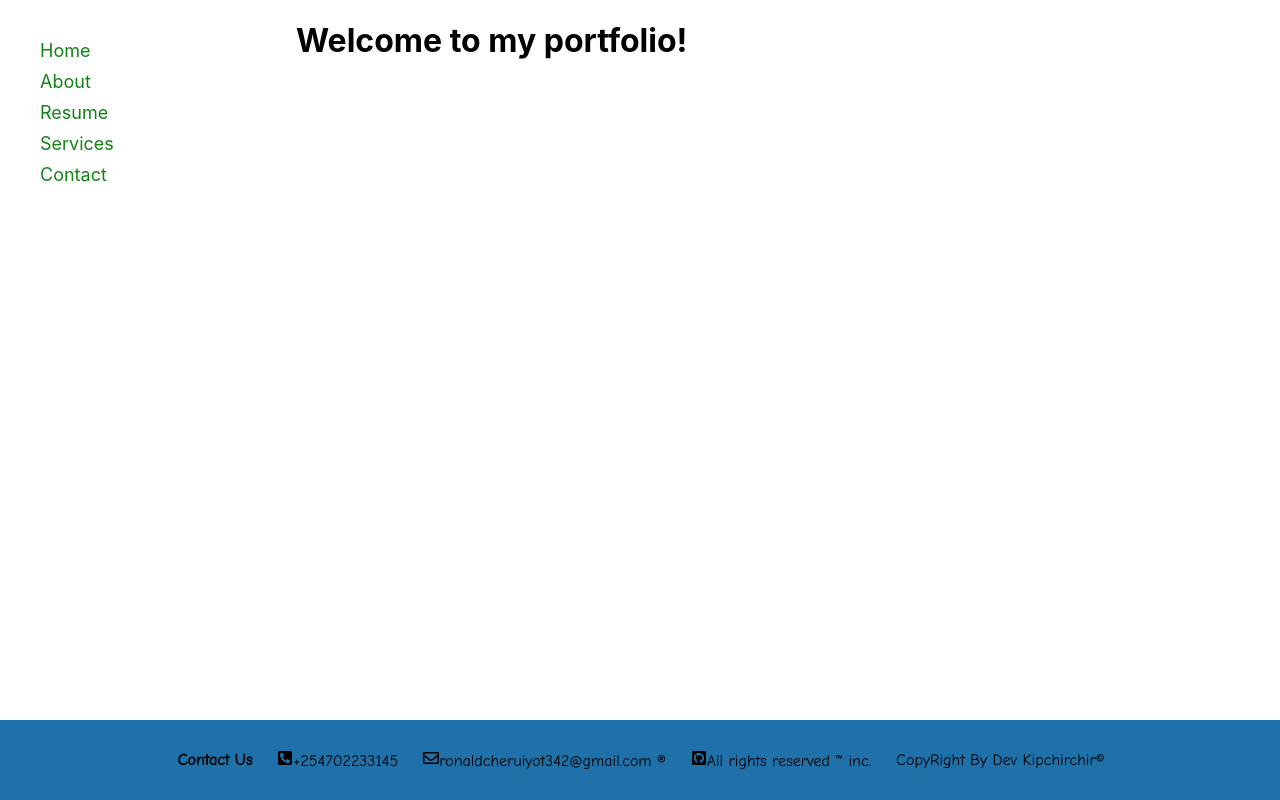
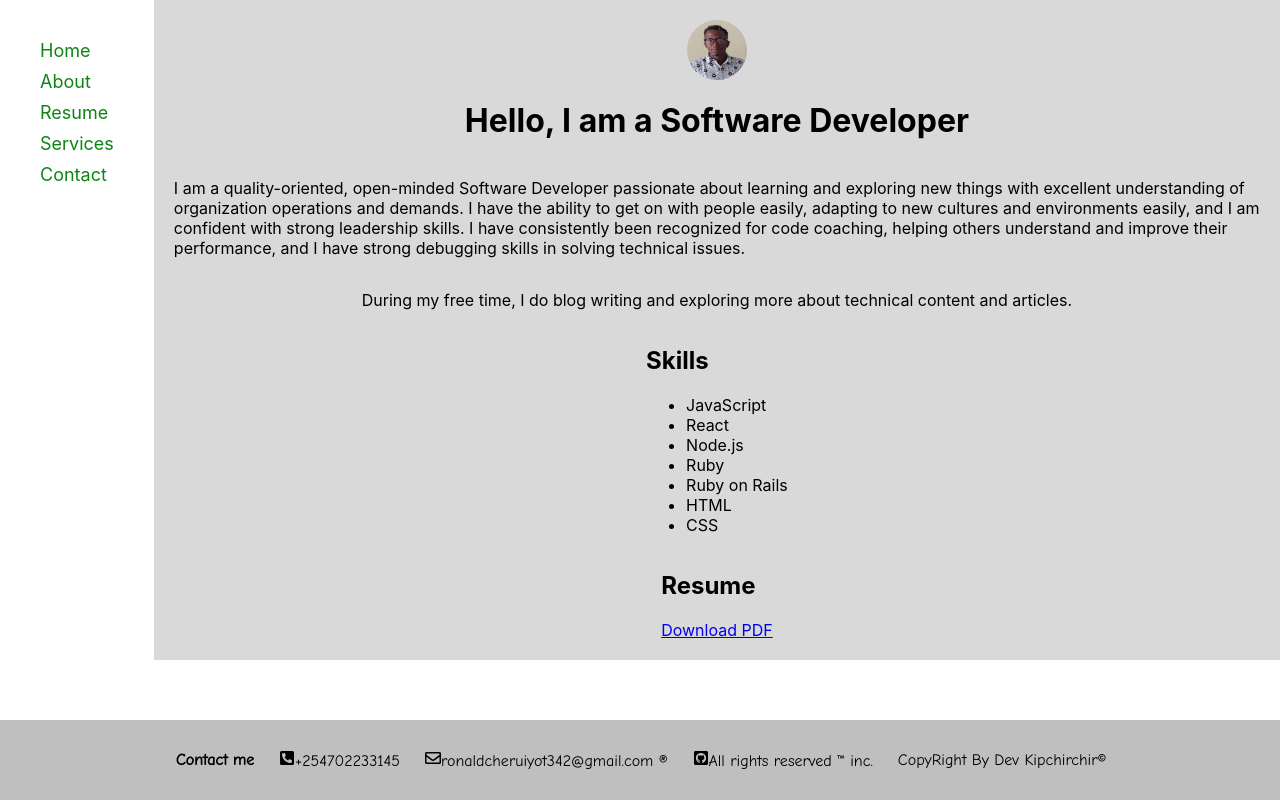
Before and after one commit to McRonaah/portfolio, a React (Create React App) app: page / in a window 1280 px wide. Built offline with nearby package versions, Linux system fonts and the light colour scheme.

Commit message:
updated home component

```diff
--- a/package.json
+++ b/package.json
@@ -12,6 +12,7 @@
     "react-router-dom": "^6.4.5",
     "react-scripts": "5.0.1",
     "styled-components": "^5.3.6",
+    "typed.js": "^2.0.12",
     "web-vitals": "^2.1.4"
   },
   "scripts": {
--- a/src/CSS/Footer.css
+++ b/src/CSS/Footer.css
@@ -3,7 +3,7 @@
 	font-family: 'Comic Neue', cursive;
 	color: black;
 	display: flex;
-	background-color: #1f71aa;
+	background-color: #bfbfbf;
 	height: 10vh;
 	width: 100%;
 	align-items: center;
--- a/src/CSS/Home.css
+++ b/src/CSS/Home.css
@@ -0,0 +1,19 @@
+.container {
+    display: flex;
+    flex-direction: column;
+    align-items: center;
+    padding: 20px;
+    background-color: #d9d9d9 ;
+
+    /* #f8f8f8 (light gray)
+    #f2f2f2 (dark gray)
+    #e6e6e6 (very light gray) */
+
+
+  }
+
+  .avatar {
+    width: 60px;
+    height: 60px;
+    border-radius: 60%;
+  }
--- a/src/CSS/Services.css
+++ b/src/CSS/Services.css
@@ -0,0 +1,28 @@
+.services-container {
+    display: flex;
+    flex-direction: column;
+    align-items: center;
+    padding: 20px;
+  }
+
+  .services {
+    display: flex;
+    flex-wrap: wrap;
+    justify-content: center;
+  }
+
+  .service {
+    width: 300px;
+    margin: 20px;
+    text-align: center;
+  }
+
+  .service h2 {
+    font-size: 1.5em;
+    margin: 10px 0;
+  }
+
+  .service p {
+    font-size: 1em;
+    margin: 10px 0;
+  }
--- a/src/components/Contact.jsx
+++ b/src/components/Contact.jsx
@@ -1,105 +1,17 @@
-// import React from 'react'
-import React, { useState } from 'react';
+import React from 'react'
 import '../CSS/Contact.css'
 
-const Contact = () => {
-  const [formData, setFormData] = useState({
-    fullName: '',
-    email: '',
-    phone: '',
-    subject: '',
-    message: ''
-  });
-
-  const [alerts, setAlerts] = useState({});
-
-  const handleChange = event => {
-    const { name, value } = event.target;
-    setFormData(prevState => ({
-      ...prevState,
-      [name]: value
-    }));
-  };
-
-  const validate = () => {
-    let tempAlerts = {};
-    let formIsValid = true;
-
-    if (!formData.fullName) {
-      formIsValid = false;
-      tempAlerts['fullName'] = 'Full name is required';
-    }
-
-    if (!formData.email) {
-      formIsValid = false;
-      tempAlerts['email'] = 'Email is required';
-    } else if (!formData.email.match(/^([\w.%+-]+)@([\w-]+\.)+([\w]{2,})$/i)) {
-      formIsValid = false;
-      tempAlerts['email'] = 'Invalid email address';
-    }
-
-    if (!formData.phone) {
-      formIsValid = false;
-      tempAlerts['phone'] = 'Phone number is required';
-    }
-
-    setAlerts(tempAlerts);
-    return formIsValid;
-  };
-
-  const handleSubmit = event => {
-    event.preventDefault();
-    if (validate()) {
-      // submit form data
-    }
-  };
-
+function Contact(){
   return (
-    <form onSubmit={handleSubmit} className='contact-form'>
-      <label htmlFor="fullName">Full Name:</label>
-      <input
-        type="text"
-        name="fullName"
-        value={formData.fullName}
-        onChange={handleChange}
-      />
-      {alerts.fullName && <p>{alerts.fullName}</p>}
-
-      <label htmlFor="email">Email:</label>
-      <input
-        type="text"
-        name="email"
-        value={formData.email}
-        onChange={handleChange}
-      />
-      {alerts.email && <p>{alerts.email}</p>}
-
-      <label htmlFor="phone">Phone:</label>
-      <input
-        type="text"
-        name="phone"
-        value={formData.phone}
-        onChange={handleChange}
-      />
-      {alerts.phone && <p>{alerts.phone}</p>}
-
-      <label htmlFor="subject">Subject:</label>
-      <input
-        type="text"
-        name="subject"
-        value={formData.subject}
-        onChange={handleChange}
-      />
-
-      <label htmlFor="message">Message:</label>
-      <textarea
-        name="message"
-        value={formData.message}
-        onChange={handleChange}
-      />
-
-      <button type="submit">Submit</button>
-    </form>
+    <div className="contact">
+      <h2>Contact</h2>
+      <ul>
+        <li>Email: <a href="mailto:example@gmail.com">example@gmail.com</a></li>
+        <li>Phone: (123) 456-7890</li>
+        <li>LinkedIn: <a href="https://linkedin.com/in/example">https://linkedin.com/in/example</a></li>
+        <li>GitHub: <a href="https://github.com/example">https://github.com/example</a></li>
+      </ul>
+    </div>
   );
 }
 
--- a/src/components/Footer.jsx
+++ b/src/components/Footer.jsx
@@ -7,7 +7,7 @@ function Footer () {
   return (
       <div className="footer">
           <div className="section1">
-              <h4>Contact Us</h4>
+              <h4>Contact me</h4>
           <p><FaPhoneSquareAlt />
                   +254702233145</p>
                   <p><FaRegEnvelope />
--- a/src/components/Home.jsx
+++ b/src/components/Home.jsx
@@ -1,12 +1,37 @@
 import React from 'react'
 import '../CSS/Home.css'
+import avatar from '../images/avatar.png';
 
 function Home() {
   return (
-    <div>
-      <h1> Welcome to my portfolio!</h1>
+    <div className="container">
+    <img src={avatar} alt="Avatar" className="avatar" />
+    <h1>Hello, I am a Software Developer</h1>
+    <p>
+      I am a quality-oriented, open-minded Software Developer passionate about learning and exploring new things with excellent understanding of organization operations and demands. I have the ability to get on with people easily, adapting to new cultures and environments easily, and I am confident with strong leadership skills. I have consistently been recognized for code coaching, helping others understand and improve their performance, and I have strong debugging skills in solving technical issues.
+    </p>
+    <p>
+      During my free time, I do blog writing and exploring more about technical content and articles.
+    </p>
+    <div className="skills">
+      <h2>Skills</h2>
+      <ul>
+        <li>JavaScript</li>
+        <li>React</li>
+        <li>Node.js</li>
+        <li>Ruby</li>
+        <li>Ruby on Rails</li>
+        <li>HTML</li>
+        <li>CSS</li>
+      </ul>
     </div>
-  )
+
+    <div className="resume">
+      <h2>Resume</h2>
+      <a href="/path/to/resume.pdf">Download PDF</a>
+    </div>
+  </div>
+);
 }
 
-export default Home
+export default Home;
--- a/src/components/Services.jsx
+++ b/src/components/Services.jsx
@@ -2,8 +2,25 @@ import React from 'react'
 import '../CSS/Services.css'
 function Services() {
   return (
-    <div>Services</div>
-  )
+    <div className="services-container">
+      <h1>Services</h1>
+      <div className="services">
+        <div className="service">
+          <h2>Web Development</h2>
+          <p>I offer full-stack web development services using technologies such as React, Node.js, Express, and MongoDB. I can help you build custom web applications from scratch or improve and maintain existing ones.</p>
+        </div>
+        <div className="service">
+          <h2>Code Review and Mentorship</h2>
+          <p>I offer code review and mentorship services to help developers improve their skills and understand best practices. I can help you identify and fix problems in your code, and suggest ways to optimize and improve your workflow.</p>
+        </div>
+        <div className="service">
+          <h2>Technical Writing</h2>
+          <p>I am experienced in technical writing and can help you create clear and concise documentation for your projects. I can also write articles and blog posts on technical topics to help you share your expertise with a wider audience.</p>
+        </div>
+      </div>
+    </div>
+  );
+
 }
 
 export default Services
```
Also changed, not shown: src/images/avatar.png (added), 1 other file (tests, documents, lock files or other folders).
